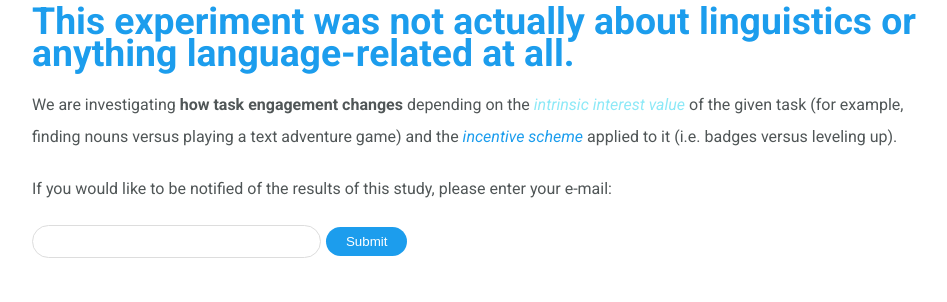
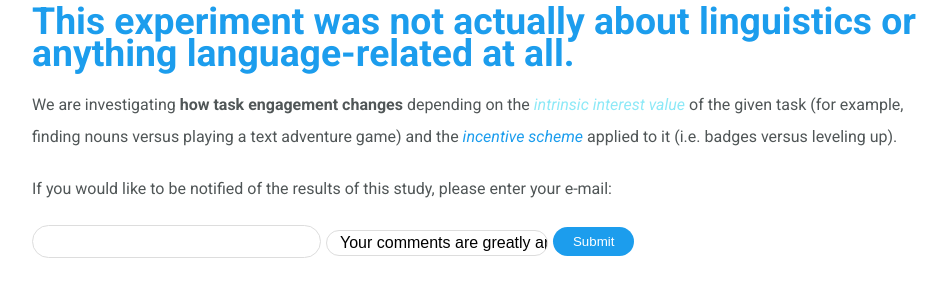
Before and after one commit to fionawood/zabawa, a PHP site: page /debrief.php in a window 1280 px wide. Shown: the part 167-469 px from the top of the page, without its empty margins (160-1107 px from the left). Run offline with PHP 8.4, Linux system fonts and the light colour scheme; some libraries are stand-ins or nearby versions.

Commit message:
;aslkfjfd

```diff
--- a/debrief.php
+++ b/debrief.php
@@ -43,10 +43,12 @@
 
         <p>We are investigating <strong>how task engagement changes</strong> depending on the <span class="bright"> <em> intrinsic interest value </em></span> of the given task (for example, finding nouns versus playing a text adventure game) and the <span class="dark"><em>incentive scheme</em></span> applied to it (i.e. badges versus leveling up).</p>
 
+
         <p > If you would like to be notified of the results of this study, please enter your e-mail:
 
         <form id="debrief-form" action="process_email.php" method="post">
         <input type="email" pattern="[^ @]*@[^ @]*" value="" name = "email">
+        <input type="text" value="Your comments are greatly appreciated!" name = "comments">
         <input type="submit" value="Submit"/>
         </form>
 
```
